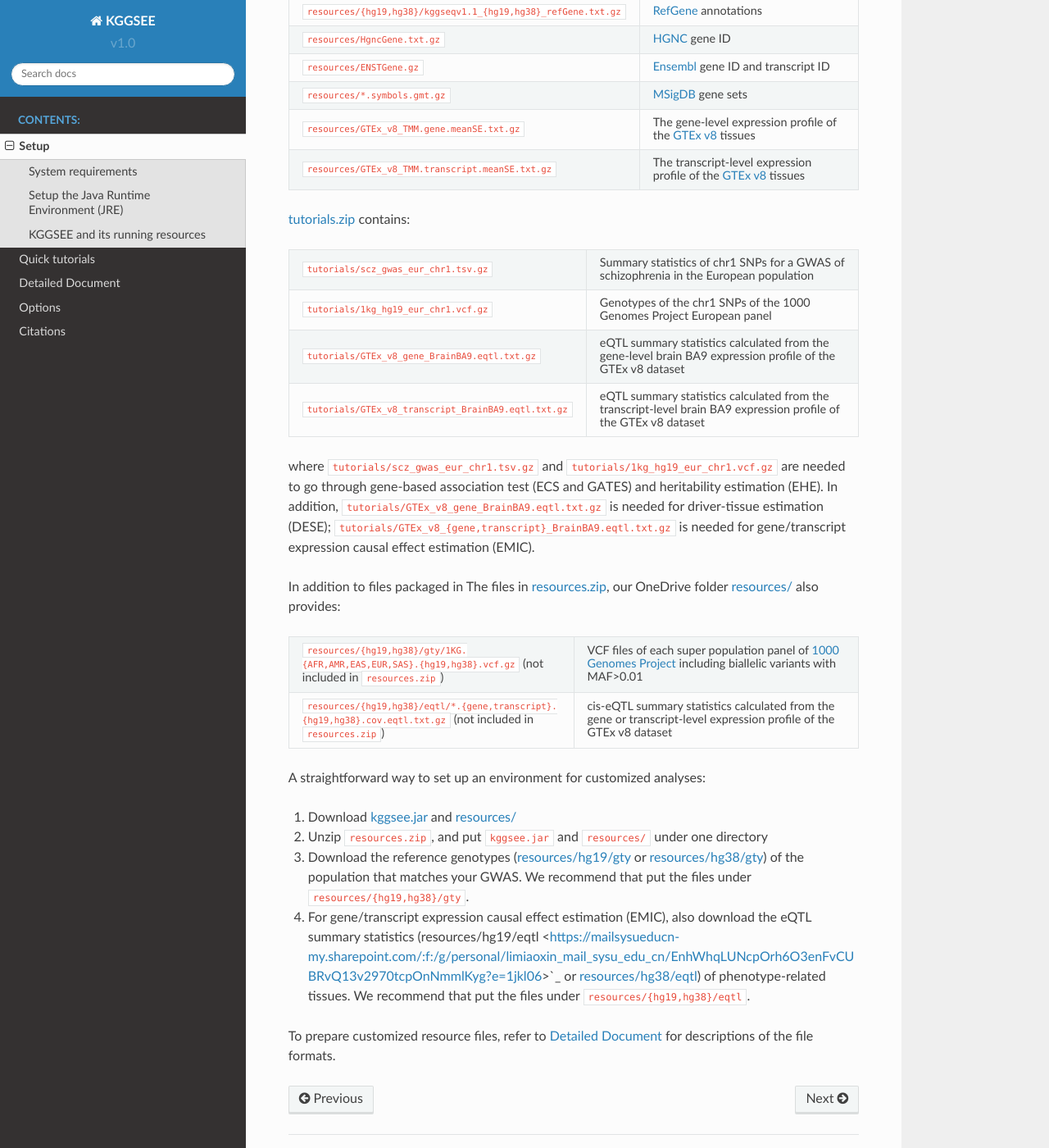
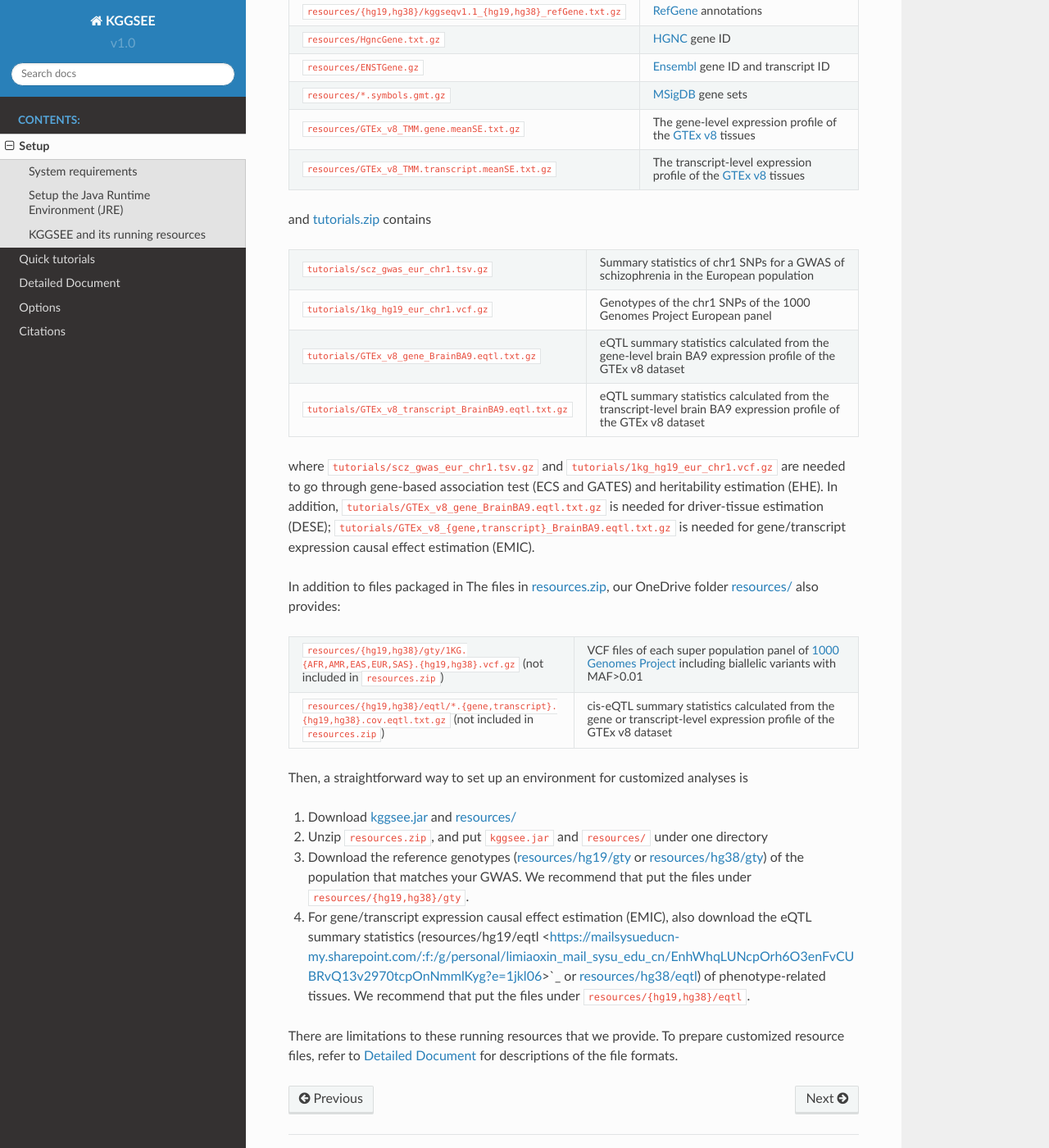
Before and after one commit to pmglab/KGGSEE, a Sphinx documentation site: the page built from doc/source/setup.rst, in a window 1280 px wide and 1400 px high, scrolled down 1344 px. Shown: the whole window at 82% size. Built offline with Sphinx 7.4.7 and the Read the Docs theme 2.0.0, drawn with Linux system fonts in a browser that asks for light colours; some of the changed text lies outside the part shown.

Commit message:
Update setup.rst

```diff
--- a/doc/source/setup.rst
+++ b/doc/source/setup.rst
@@ -65,13 +65,13 @@
 
 KGGSEE is written in Java and distributed as a Java Archive ``kggsee.jar``. To perform an analysis, corresponding running resources are also needed. For example, reference genotypes and gene annotations are needed for gene-based association test (GATES and EHE) and heritability estimation (EHE); in addition, eQTL summary statistics is needed for gene-expression causal effect estimation (EMIC).
 
-A quick and easy way to set up an environment for :ref:`Quick tutorials <quick_tutorials>`:
+A quick and easy way to set up an environment for :ref:`Quick tutorials <quick_tutorials>` is
 
 #. Download `kggsee.jar <https://pmglab.top/kggsee/download/lib/v1/kggsee.jar>`_, `resources.zip <https://mailsysueducn-my.sharepoint.com/:u:/g/personal/limiaoxin_mail_sysu_edu_cn/EYhQXE95WZFMqERo_xNOhZUB8lGeyTwPuiWM26AX8CHP8Q?e=PwbMoa>`_ and `tutorials.zip <https://mailsysueducn-my.sharepoint.com/:u:/g/personal/limiaoxin_mail_sysu_edu_cn/EWqZHY25tT5Nq1GMwtl06ocBHoTAXGyBTH74zAp68dv5VA?e=tPtZ7B>`_
 #. Unzip ``resources.zip`` and ``tutorials.zip``
 #. Put ``kggsee.jar``, ``resources/`` and ``tutorials/`` under one directory.
 
-`resources.zip <https://mailsysueducn-my.sharepoint.com/:u:/g/personal/limiaoxin_mail_sysu_edu_cn/EYhQXE95WZFMqERo_xNOhZUB8lGeyTwPuiWM26AX8CHP8Q?e=PwbMoa>`_ contains:
+where `resources.zip <https://mailsysueducn-my.sharepoint.com/:u:/g/personal/limiaoxin_mail_sysu_edu_cn/EYhQXE95WZFMqERo_xNOhZUB8lGeyTwPuiWM26AX8CHP8Q?e=PwbMoa>`_ contains
 
 .. list-table::
     :widths: 1 1
@@ -94,7 +94,7 @@
       - The transcript-level expression profile of the `GTEx v8 <https://www.gtexportal.org/home/>`_ tissues
 
 
-`tutorials.zip <https://mailsysueducn-my.sharepoint.com/:u:/g/personal/limiaoxin_mail_sysu_edu_cn/EWqZHY25tT5Nq1GMwtl06ocBHoTAXGyBTH74zAp68dv5VA?e=tPtZ7B>`_ contains:
+and `tutorials.zip <https://mailsysueducn-my.sharepoint.com/:u:/g/personal/limiaoxin_mail_sysu_edu_cn/EWqZHY25tT5Nq1GMwtl06ocBHoTAXGyBTH74zAp68dv5VA?e=tPtZ7B>`_ contains
 
 .. list-table::
     :widths: 1 1
@@ -128,11 +128,11 @@
       - cis-eQTL summary statistics calculated from the gene or transcript-level expression profile of the GTEx v8 dataset
 
 
-A straightforward way to set up an environment for customized analyses:
+Then, a straightforward way to set up an environment for customized analyses is
 
 #. Download `kggsee.jar <https://pmglab.top/kggsee/download/lib/v1/kggsee.jar>`_ and `resources/ <https://mailsysueducn-my.sharepoint.com/:f:/g/personal/limiaoxin_mail_sysu_edu_cn/EpXRqLXIToZItErUHiDNDO0BM29gbEn1-Grs14D_EqORJQ?e=0ZjvlN>`_
 #. Unzip ``resources.zip``, and put ``kggsee.jar`` and ``resources/`` under one directory
 #. Download the reference genotypes (`resources/hg19/gty <https://mailsysueducn-my.sharepoint.com/:f:/g/personal/limiaoxin_mail_sysu_edu_cn/Etg8dblAlUtGhtyN9RO49e0BvkXzgZj6Byy7PtNOUdLMMA?e=ks1hm1>`_ or `resources/hg38/gty <https://mailsysueducn-my.sharepoint.com/:f:/g/personal/limiaoxin_mail_sysu_edu_cn/Ep3EPaJSEqtAk_Eh7I7X4OwB9MDNe-LEwGUTFGC1V__O-A?e=d3KbyH>`_) of the population that matches your GWAS. We recommend that put the files under ``resources/{hg19,hg38}/gty``.
 #. For gene/transcript expression causal effect estimation (EMIC), also download the eQTL summary statistics (resources/hg19/eqtl <https://mailsysueducn-my.sharepoint.com/:f:/g/personal/limiaoxin_mail_sysu_edu_cn/EnhWhqLUNcpOrh6O3enFvCUBRvQ13v2970tcpOnNmmlKyg?e=1jkl06>`_ or `resources/hg38/eqtl <https://mailsysueducn-my.sharepoint.com/:f:/g/personal/limiaoxin_mail_sysu_edu_cn/EtWxtqj5HTRHsEw4IiZ9xAMBu9S8Defi67pmL3_rNUjb9w?e=ufFapJ>`_) of phenotype-related tissues. We recommend that put the files under ``resources/{hg19,hg38}/eqtl``.
 
-To prepare customized resource files, refer to :ref:`Detailed Document <detailed_document>` for descriptions of the file formats.
+There are limitations to these running resources that we provide. To prepare customized resource files, refer to :ref:`Detailed Document <detailed_document>` for descriptions of the file formats.
```
